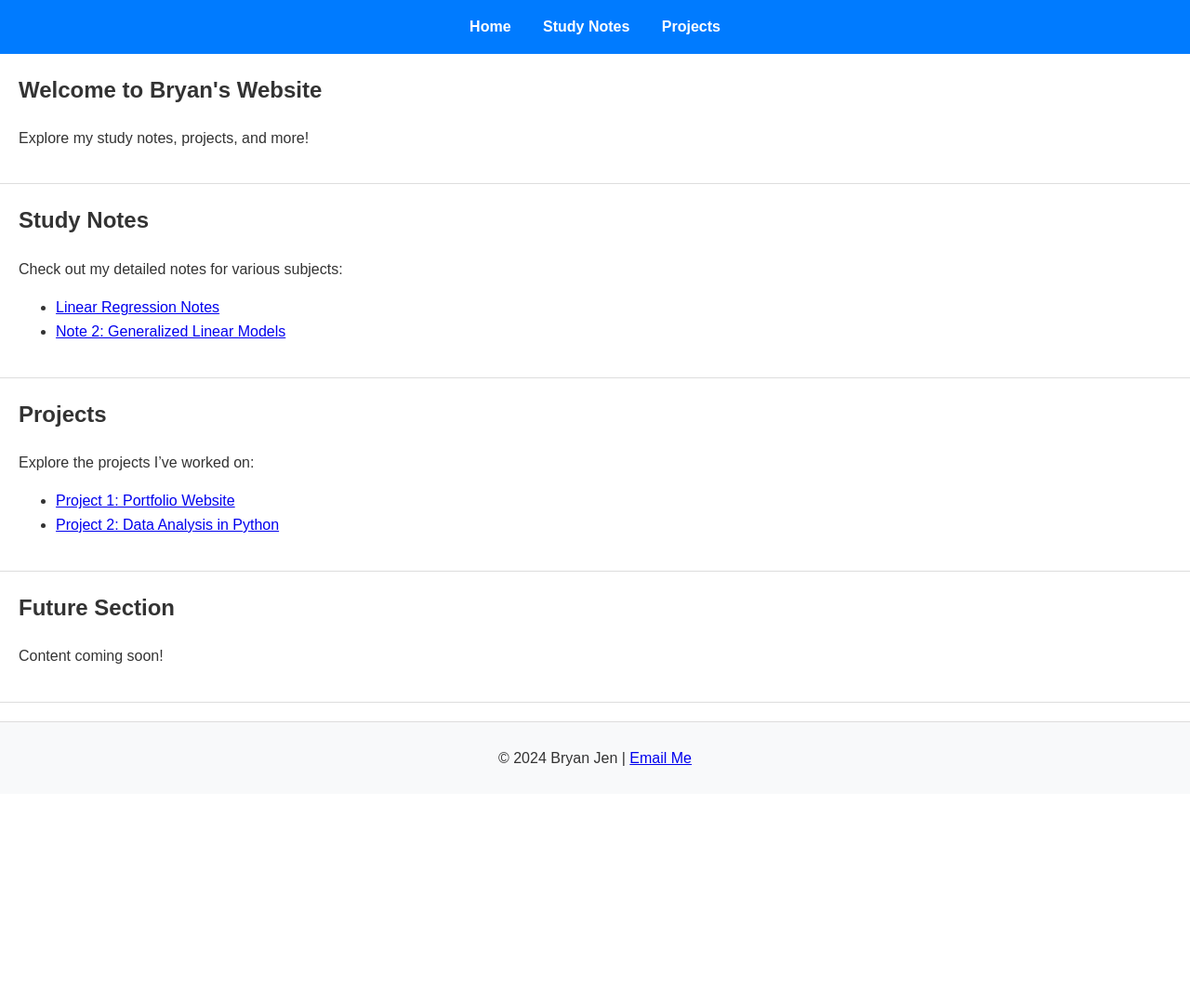
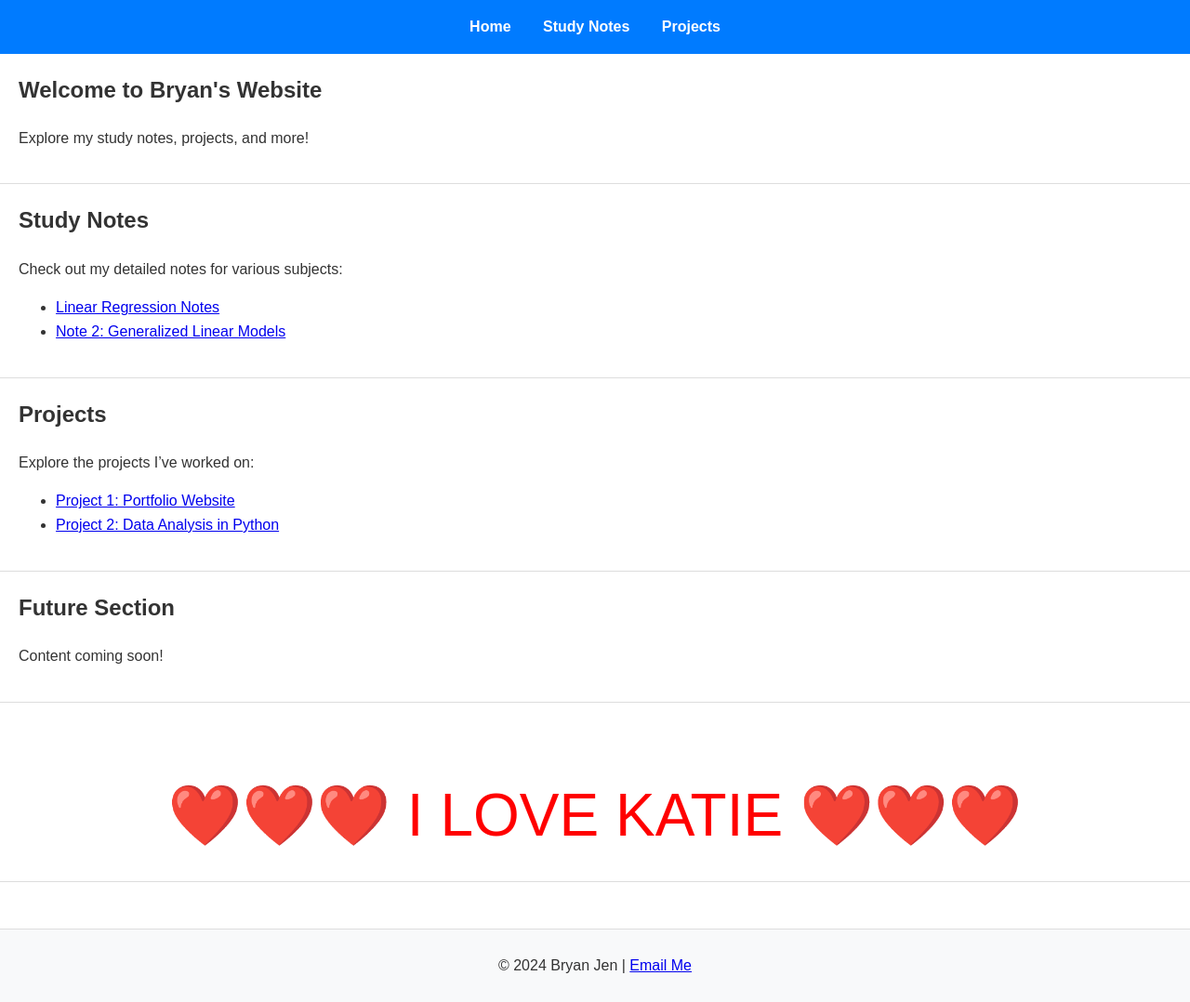
Before and after one commit to bryan890115/bryan890115.github.io, a Jekyll site: the page index.html, which Jekyll copies as it is, in a window 1280 px wide. Shown: the whole page at 93% size. Built offline with Jekyll 4.4.1, drawn with Linux system fonts in a browser that asks for light colours; before the commit the page ends 900 px from its top, so only the background shows below that.

Commit message:
katie <3

```diff
--- a/index.html
+++ b/index.html
@@ -5,6 +5,14 @@
     <meta name="viewport" content="width=device-width, initial-scale=1.0">
     <title>Bryan's Website</title>
     <link rel="stylesheet" href="styles.css">
+    <style>
+        .love-section {
+            text-align: center;
+            margin: 50px 0;
+            font-size: 4rem; /* Huge font size */
+            color: red;
+        }
+    </style>
 </head>
 <script type="text/javascript" async
     src="https://cdn.jsdelivr.net/npm/mathjax@3/es5/tex-mml-chtml.js">
@@ -46,6 +54,10 @@
         <p>Content coming soon!</p>
     </section>
 
+    <!-- New Section -->
+    <section id="love-section" class="love-section">
+        ❤️❤️❤️ I LOVE KATIE ❤️❤️❤️
+    </section>
 
     <footer>
         <p>© 2024 Bryan Jen | <a href="mailto:bryan890115@gmail.com">Email Me</a></p>
```
Also changed, not shown: 2 other files.
